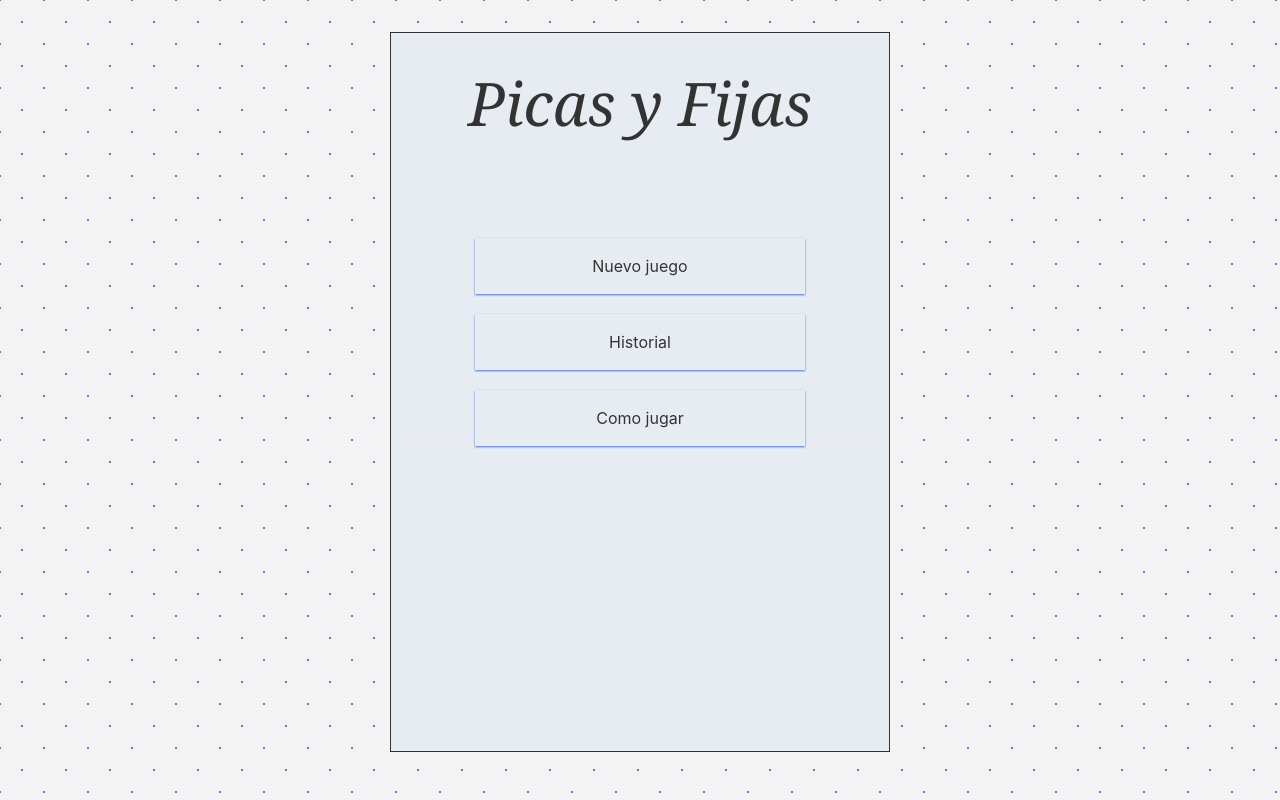
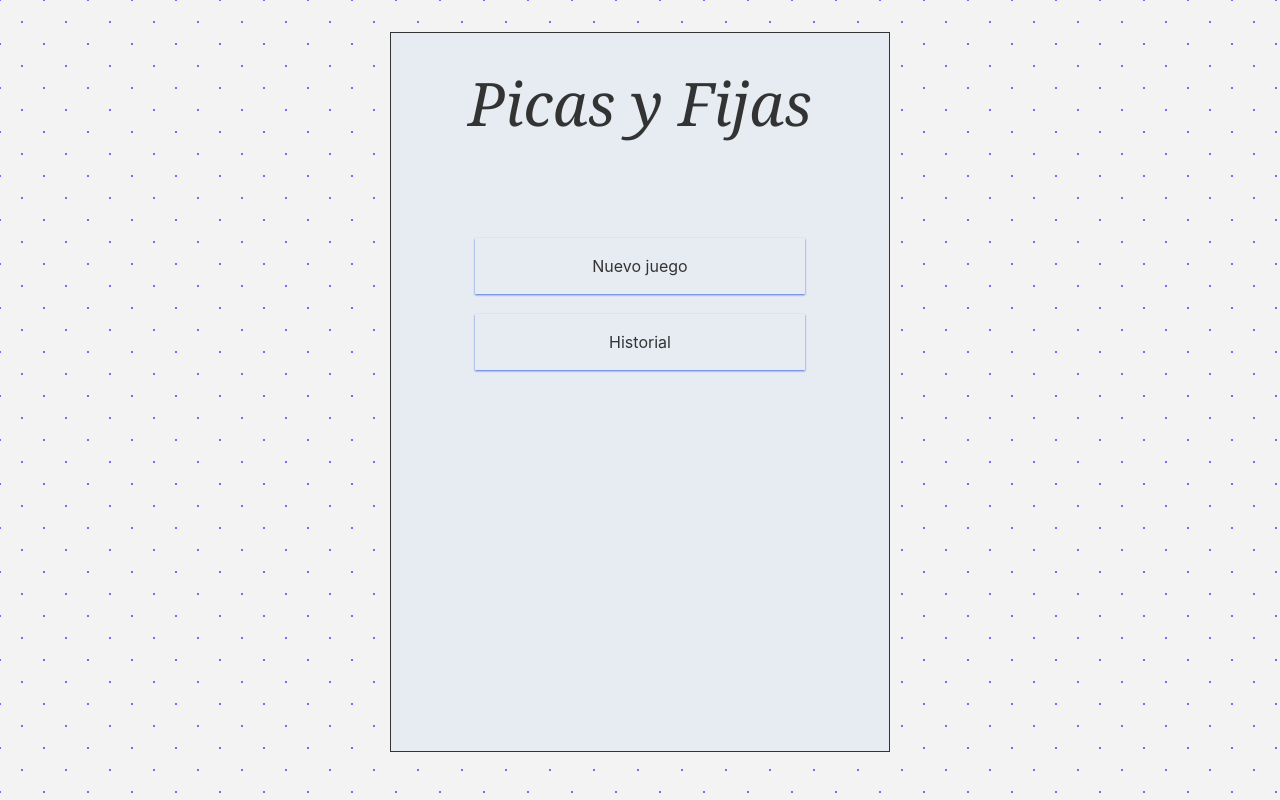
Before and after one commit to nibemo99/react-pyf, a React (Create React App) app: page / in a window 1280 px wide. Built offline with nearby package versions, Linux system fonts and the light colour scheme.

Commit message:
Commented howtoplay button

```diff
--- a/src/Components/Main/MenuScreen/MenuScreen.js
+++ b/src/Components/Main/MenuScreen/MenuScreen.js
@@ -24,7 +24,7 @@ export const MenuScreen = ({ setMainDisplay, calcRandonNumber, setRandomNumber,
 
             >Nuevo juego</button>
             <button onClick={() => clickHandler('hist')} className={estilos} >Historial</button>
-            <button disabled onClick={() => clickHandler('howto')} className={estilos} >Como jugar</button>
+            {/* <button disabled onClick={() => clickHandler('howto')} className={estilos} >Como jugar</button> */}
         </div>
     )
 }
```
